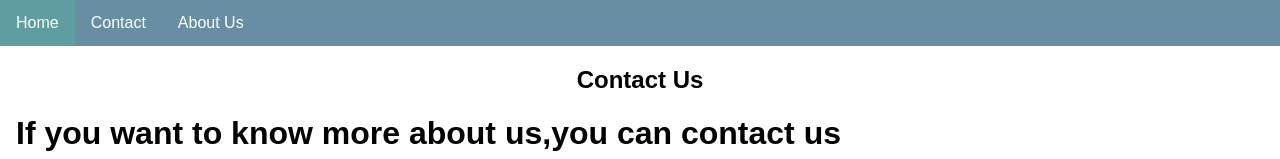
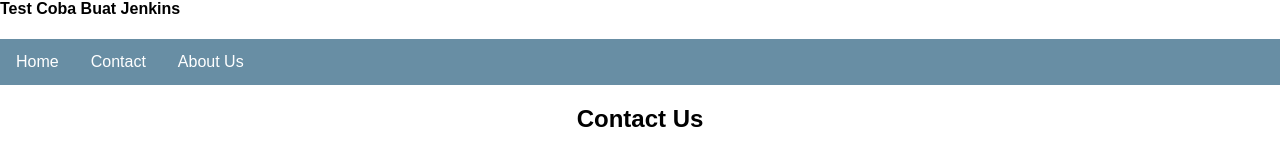
Before and after one commit to giannasya/project, a plain HTML site: page contact.html in a window 1280 px wide. Shown: the top 159 px of the page. Drawn offline with Linux system fonts and the light colour scheme; files that its build step writes are made by us from their sources.

Commit message:
coba dlu

```diff
--- a/contact.html
+++ b/contact.html
@@ -1,5 +1,6 @@
 <html>
     <title>Contact Page</title>
+<h4>Test Coba Buat Jenkins</h4>
 <body>
     <link rel="stylesheet" href="style.css">
     <link rel="stylesheet" href="https://cdnjs.cloudflare.com/ajax/libs/font-awesome/4.7.0/css/font-awesome.min.css">
```
